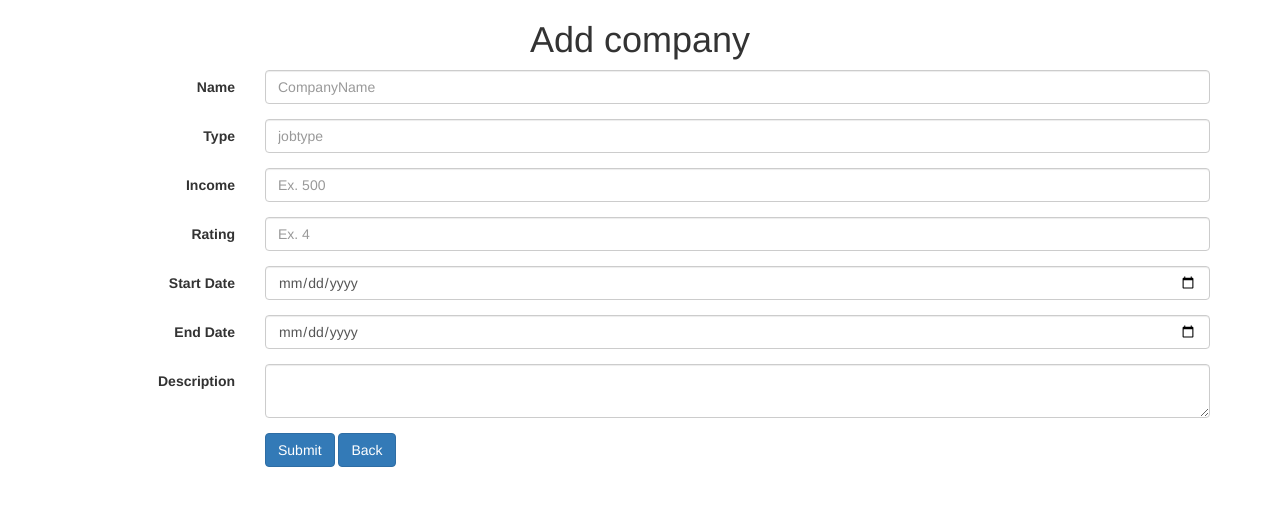
After one commit to stsupertam/ResumeGenerator, a Django app: page /add/ in a window 1280 px wide. The commit adds this page. Shown: the top 506 px of the page. Run offline with Django 3.2, Linux system fonts and the light colour scheme; parts of the project's set-up code (start-up, migrations or seed data) failed here and were passed over; some libraries are stand-ins or nearby versions.

Commit message:
add company templates

```diff
--- a/apps/api/models/company.py
+++ b/apps/api/models/company.py
@@ -1,4 +1,5 @@
 from mongoengine import *
+
 
 class Company(Document):
     name = StringField(required=True, max_length=50)
--- a/apps/urls.py
+++ b/apps/urls.py
@@ -17,6 +17,8 @@ from django.conf.urls import url, include
 from . import views
 
 urlpatterns = [
-    url(r'^$', views.index),
+    url(r'^$', views.index, name='index'),
+    url(r'^add/', views.add_company, name='add'),
+    url(r'^list/', views.list_company, name='list'),
     url(r'^api/', include('apps.api.urls')),
 ]
--- a/apps/views.py
+++ b/apps/views.py
@@ -1,4 +1,13 @@
 from django.shortcuts import render
+
 
 def index(request):
     return render(request, 'index.html', {})
+
+
+def add_company(request):
+    return render(request, 'add.html', {})
+
+
+def list_company(request):
+    return render(request, 'list.html', {})
--- /dev/null
+++ b/templates/add.html
@@ -0,0 +1,87 @@
+<!DOCTYPE html>
+
+{% extends 'base.html' %}
+
+{% load static %}
+
+<html>
+
+  {% block style %}
+  <style>
+    .pink {
+      background-color: pink;
+    }
+    .red {
+      background-color: red;
+    }
+    .green {
+      background-color: green;
+    }
+  </style>
+  {% endblock %}
+
+<body>
+    {% block content %}
+    <div class="container">
+      <form class="form-horizontal" id="form-action">
+        {% csrf_token %}
+        <div class="form-group">
+          <h1 style="text-align:center">Add company</h1>
+          <label for="name" class="col-sm-2 control-label">Name</label>
+          <div class="col-sm-10">
+            <input type="text" class="form-control" name="name" id="name" placeholder="CompanyName">
+          </div>
+        </div>
+        <div class="form-group">
+          <label for="jobtype" class="col-sm-2 control-label">Type</label>
+          <div class="col-sm-10">
+            <input type="text" class="form-control" name="jobtype" id="jobtype" placeholder="jobtype">
+          </div>
+        </div>
+        <div class="form-group">
+          <label for="income" class="col-sm-2 control-label">Income</label>
+          <div class="col-sm-10">
+            <input type="number" class="form-control" name="income" id="income" placeholder="Ex. 500">
+          </div>
+        </div>
+        <div class="form-group">
+          <label for="rating" class="col-sm-2 control-label">Rating</label>
+          <div class="col-sm-10">
+            <input type="number" class="form-control" name="rating" id="Rating" placeholder="Ex. 4">
+          </div>
+        </div>
+        <div class="form-group">
+          <label for="startDate" class="col-sm-2 control-label">Start Date</label>
+          <div class="col-sm-10">
+            <input type="date" class="form-control" name="startDate" id="startDate">
+          </div>
+        </div>
+        <div class="form-group">
+          <label for="endDate" class="col-sm-2 control-label">End Date</label>
+          <div class="col-sm-10">
+            <input type="date" class="form-control" name="endDate" id="endDate">
+          </div>
+        </div>
+        <div class="form-group">
+          <label for="description" class="col-sm-2 control-label">Description</label>
+          <div class="col-sm-10">
+            <textarea class="form-control" name="description" id="description"></textarea>
+          </div>
+        </div>
+        <div class="form-group">
+          <div class="col-sm-offset-2 col-sm-10">
+            <a class="btn btn-primary" href="#" role="button" id="submit">Submit</a>
+            <a class="btn btn-primary" href="{% url 'index' %}" role="button">Back</a>
+          </div>
+        </div>
+      </form>
+    </div>
+    {% endblock %}
+
+    {% block js %}
+    <script src="{% static "js/add.js" %}"></script>
+    {% endblock %}
+
+</body>
+
+</html>
--- a/templates/base.html
+++ b/templates/base.html
@@ -13,7 +13,7 @@
   </head>
   <body>
     {% block content %}
-    {% endblock  %}
+    {% endblock %}
     <script src="{% static "js/jquery-1.12.4.min.js" %}"></script>
     <script src="{% static "js/bootstrap.min.js" %}"></script>
     {% block js %}{% endblock %}
```
Also changed, not shown: apps/api/views.py (+9 -2 lines), static/js/add.js (added, +88 -0 lines), templates/index.html (+8 -8 lines), templates/list.html (added, +45 -0 lines), 1 other file.
